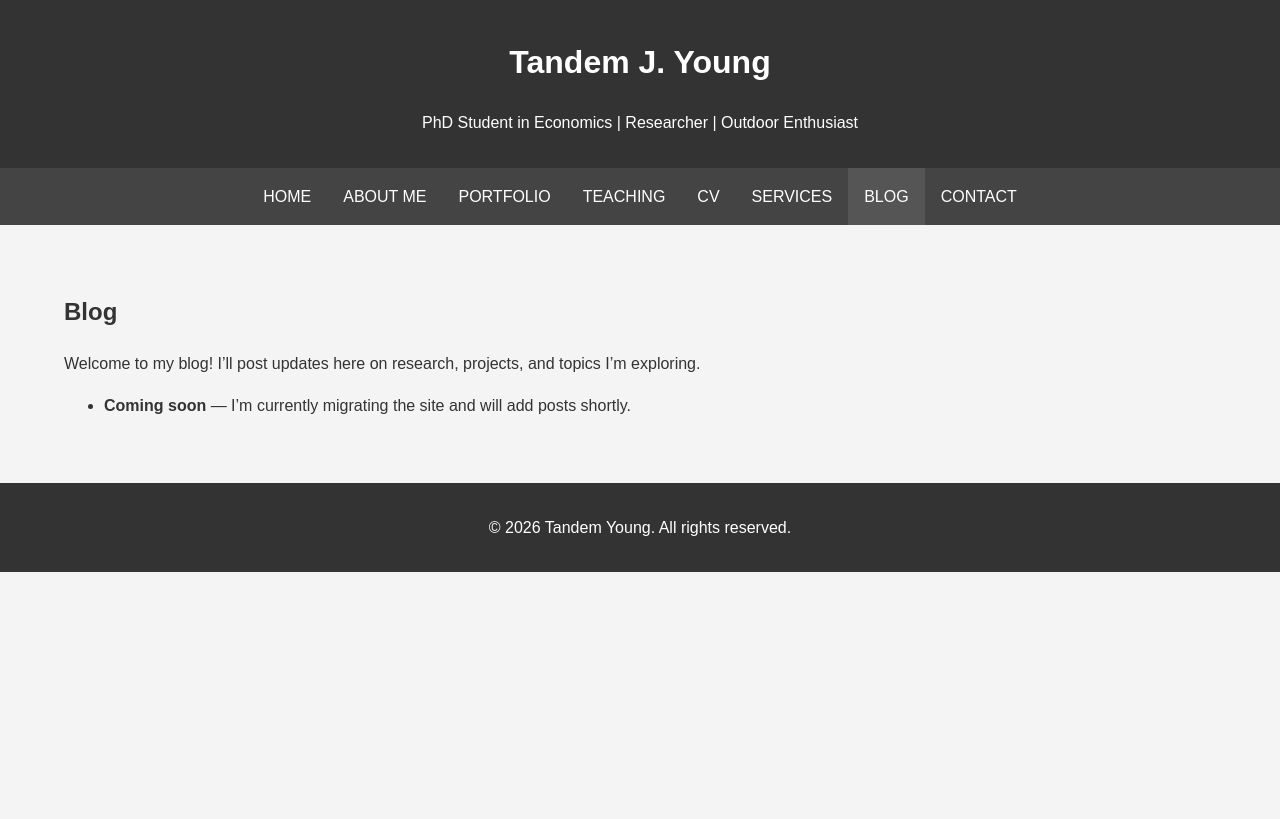
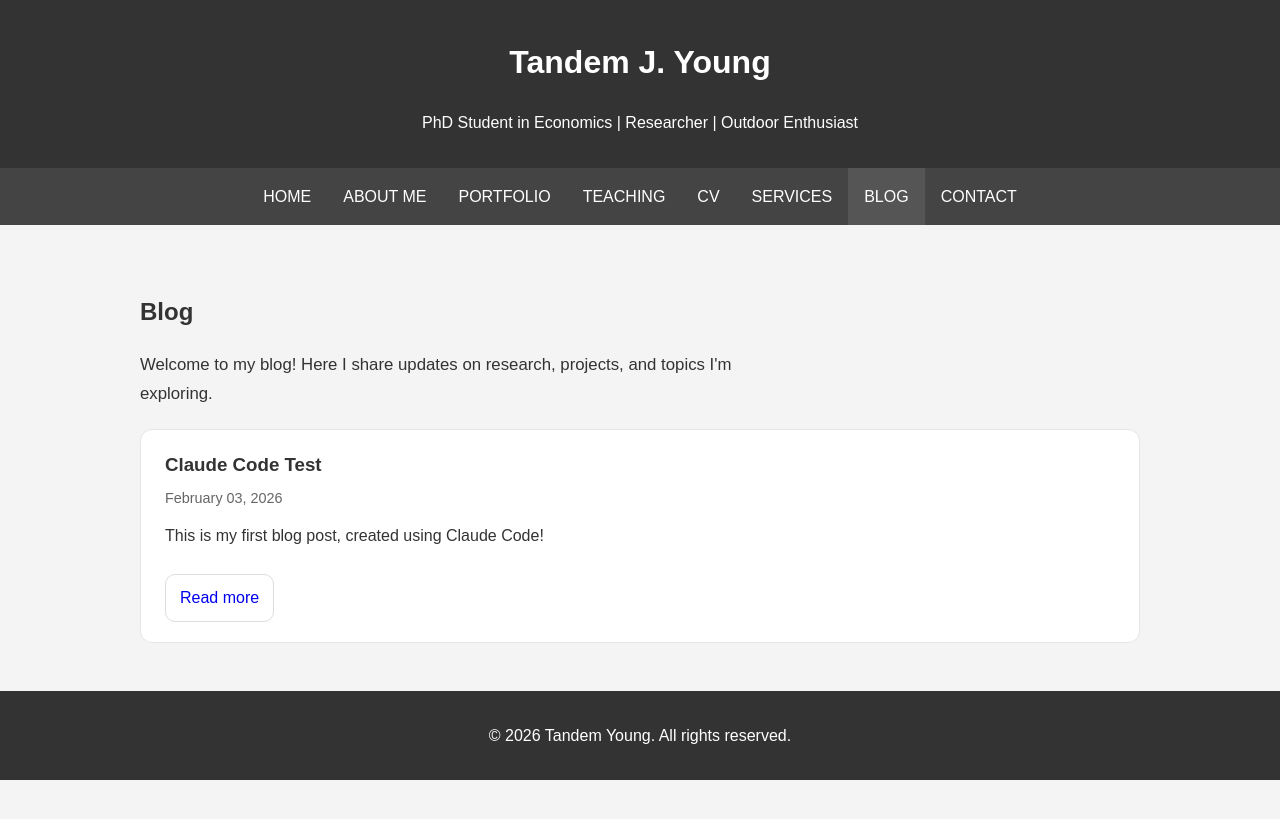
Before and after one commit to TandemYoung/tandemyoung.github.io, a Jekyll site: the page built from blog.html, in a window 1280 px wide. Shown: the top 819 px of the page. Built offline with Jekyll 4.4.1, drawn with Linux system fonts in a browser that asks for light colours.

Commit message:
Add Jekyll blog functionality with initial test post
- Create post layout template for individual blog posts
- Update blog.html to dynamically list posts using Liquid
- Add blog and post CSS styles for consistent design
- Add initial "Claude Code Test" blog post

https://claude.ai/code/session_01TWzAaDgZZHNXmMJ15DaeHY

```diff
--- /dev/null
+++ b/_posts/2026-02-03-claude-code-test.md
@@ -0,0 +1,32 @@
+---
+layout: post
+title: "Claude Code Test"
+date: 2026-02-03
+---
+
+This is my first blog post, created using Claude Code!
+
+## What is Claude Code?
+
+Claude Code is an AI-powered coding assistant that helps with software engineering tasks. It can:
+
+- Read and understand codebases
+- Make code changes and improvements
+- Set up new features like this blog
+- Answer questions about code
+
+## How This Blog Works
+
+This blog is powered by Jekyll, a static site generator. To add a new post, I simply:
+
+1. Create a new Markdown file in the `_posts` folder
+2. Name it with the format `YYYY-MM-DD-title.md`
+3. Add front matter (title, date, layout)
+4. Write the content in Markdown
+5. Commit and push to GitHub
+
+GitHub Pages automatically rebuilds the site, and the new post appears!
+
+## What's Next?
+
+Stay tuned for more posts about my research, projects, and topics I'm exploring in economics.
--- a/blog.html
+++ b/blog.html
@@ -3,13 +3,22 @@ layout: default
 title: Tandem Young - Blog
 ---
 
-<section id="blog">
+<section class="blog">
   <h2>Blog</h2>
-  <p>Welcome to my blog! I’ll post updates here on research, projects, and topics I’m exploring.</p>
+  <p class="blog-lede">Welcome to my blog! Here I share updates on research, projects, and topics I'm exploring.</p>
 
-  <ul>
-    <li>
-      <strong>Coming soon</strong> — I’m currently migrating the site and will add posts shortly.
-    </li>
-  </ul>
+  <div class="post-list">
+    {% for post in site.posts %}
+    <article class="post-card">
+      <h3><a href="{{ post.url | relative_url }}">{{ post.title }}</a></h3>
+      <p class="post-meta">{{ post.date | date: "%B %d, %Y" }}</p>
+      <p class="post-excerpt">{{ post.excerpt | strip_html | truncate: 150 }}</p>
+      <a href="{{ post.url | relative_url }}" class="btn">Read more</a>
+    </article>
+    {% endfor %}
+  </div>
+
+  {% if site.posts.size == 0 %}
+  <p>No posts yet. Check back soon!</p>
+  {% endif %}
 </section>
--- a/css/styles.css
+++ b/css/styles.css
@@ -487,3 +487,94 @@ thead th {
     max-width: 200px;
   }
 }
+
+
+/* Blog styles */
+.blog {
+  max-width: 1000px;
+  margin: 0 auto;
+}
+
+.blog-lede {
+  max-width: 70ch;
+  font-size: 1.05rem;
+  line-height: 1.7;
+}
+
+.post-list {
+  display: grid;
+  gap: 20px;
+  margin-top: 20px;
+}
+
+.post-card {
+  border: 1px solid #e6e6e6;
+  border-radius: 12px;
+  padding: 20px 24px;
+  background: #fff;
+}
+
+.post-card h3 {
+  margin-top: 0;
+  margin-bottom: 8px;
+}
+
+.post-card h3 a {
+  color: #333;
+  text-decoration: none;
+}
+
+.post-card h3 a:hover {
+  text-decoration: underline;
+}
+
+.post-meta {
+  color: #666;
+  font-size: 0.9rem;
+  margin: 0 0 12px;
+}
+
+.post-excerpt {
+  margin: 0 0 14px;
+  line-height: 1.6;
+}
+
+/* Individual blog post */
+.blog-post {
+  max-width: 800px;
+  margin: 0 auto;
+}
+
+.post-header {
+  margin-bottom: 24px;
+  padding-bottom: 16px;
+  border-bottom: 1px solid #e6e6e6;
+}
+
+.post-header h2 {
+  margin: 0 0 8px;
+}
+
+.post-content {
+  line-height: 1.8;
+}
+
+.post-content h2 {
+  margin-top: 32px;
+  margin-bottom: 12px;
+}
+
+.post-content ul, .post-content ol {
+  margin: 16px 0;
+  padding-left: 24px;
+}
+
+.post-content li {
+  margin-bottom: 8px;
+}
+
+.post-footer {
+  margin-top: 40px;
+  padding-top: 20px;
+  border-top: 1px solid #e6e6e6;
+}
```
Also changed, not shown: _layouts/post.html (added, +32 -0 lines).
